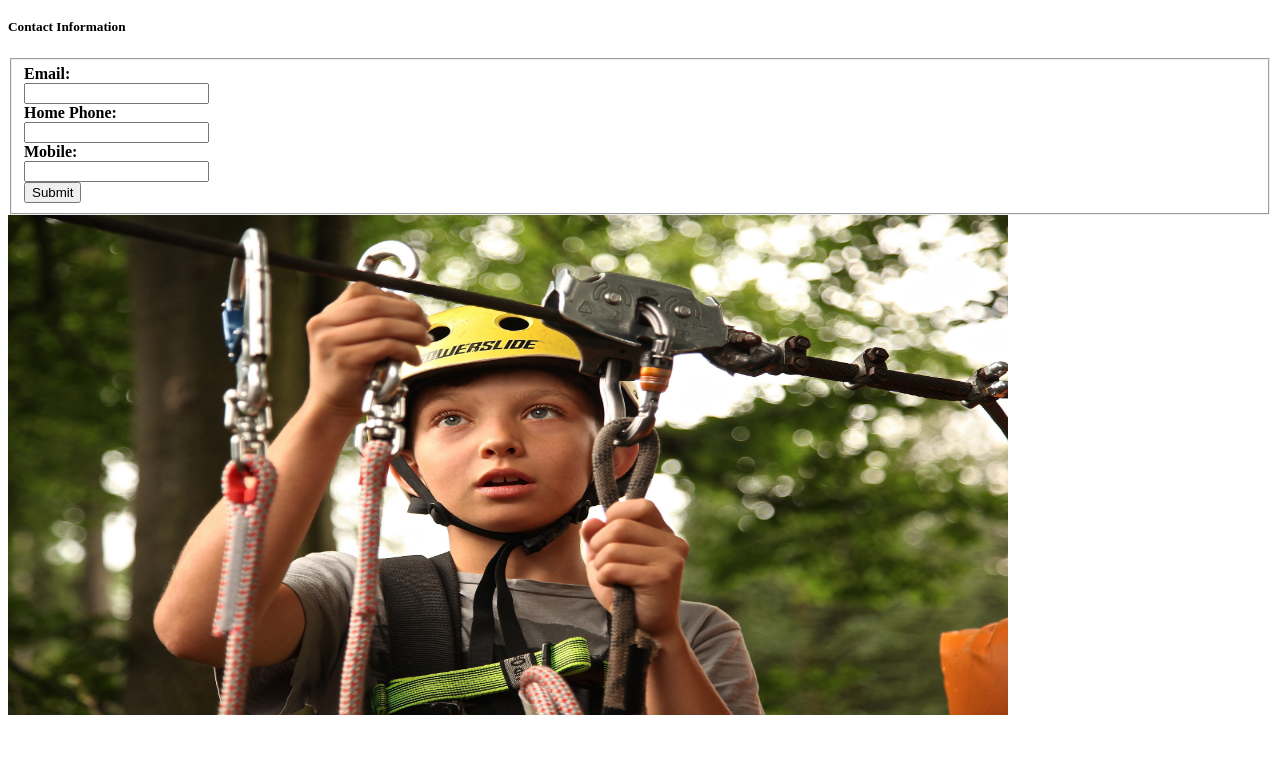
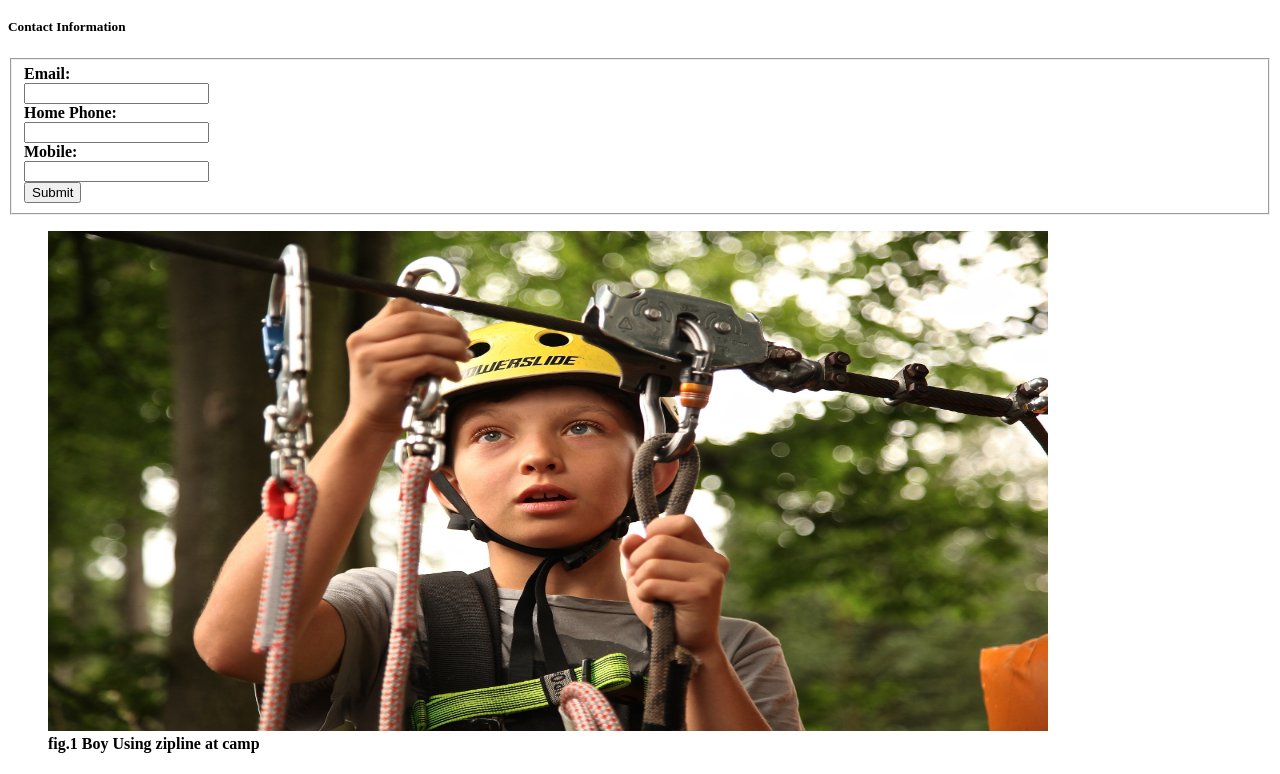
Before and after one commit to garrettgredell45/web_dev_recent, a plain HTML site: page web_dev_hw/Assignment_4_Forms/index.html in a window 1280 px wide. Shown: the part 1696-2470 px from the top of the page. Before the commit the page ends 2436 px from the top, so only its background shows below. Drawn offline with Linux system fonts and the light colour scheme.

Commit message:
finished
Finished the index portion of assignment 4

```diff
--- a/web_dev_hw/Assignment_4_Forms/index.html
+++ b/web_dev_hw/Assignment_4_Forms/index.html
@@ -184,4 +184,7 @@
                     <input type="submit" value="Submit" />
               </fieldset>
            </form>
-<img src="./images/kamp_picture.jpg" alt="An image of a boy using a zipline at camp" title="Boy using a zipline" width="1000" height="500" />
+<figure>
+  <img src="./images/kamp_picture.jpg" alt="An image of a boy using a zipline at camp" title="Boy using a zipline" width="1000" height="500" />
+  <figcaption>fig.1 Boy Using zipline at camp</figcaption>
+</figure>
```
